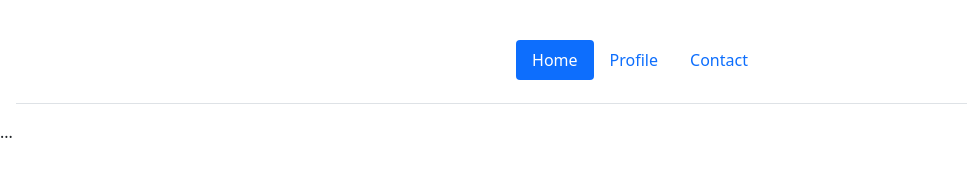
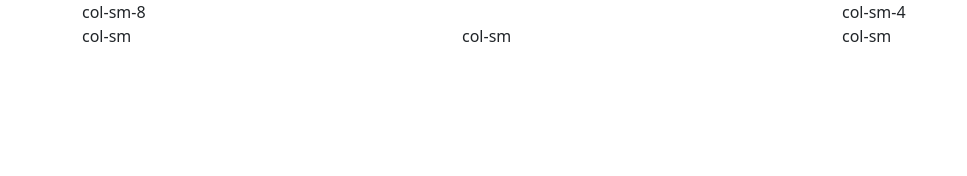
Before and after one commit to naiemislam16/moni, a plain HTML site: page index.html in a window 1280 px wide. Shown: the whole page, without its empty margins (0-967 px from the left). Drawn offline with nearby package versions, Linux system fonts and the light colour scheme.

Commit message:
--- Auto-Git Commit ---

```diff
--- a/index.html
+++ b/index.html
@@ -19,35 +19,17 @@
 </head>
 
 <body>
-    <ul class="nav nav-tabs nav-pills justify-content-center p-4 m-3" id="myTab" role="tablist">
-        <li class="nav-item" role="presentation">
-            <button class="nav-link active" id="home-tab" data-bs-toggle="tab" data-bs-target="#home" type="button" role="tab" aria-controls="home" aria-selected="true">
-          Home
-        </button>
-        </li>
-        <li class="nav-item" role="presentation">
-            <button class="nav-link" id="profile-tab" data-bs-toggle="tab" data-bs-target="#profile" type="button" role="tab" aria-controls="profile" aria-selected="false">
-          Profile
-        </button>
-        </li>
-        <li class="nav-item" role="presentation">
-            <button class="nav-link" id="contact-tab" data-bs-toggle="tab" data-bs-target="#contact" type="button" role="tab" aria-controls="contact" aria-selected="false">
-          Contact
-        </button>
-        </li>
-    </ul>
-    <div class="tab-content" id="myTabContent">
-        <div class="tab-pane fade show active" id="home" role="tabpanel" aria-labelledby="home-tab">
-            ...
+    <div class="container">
+        <div class="row">
+            <div class="col-sm-8">col-sm-8</div>
+            <div class="col-sm-4">col-sm-4</div>
         </div>
-        <div class="tab-pane fade" id="profile" role="tabpanel" aria-labelledby="profile-tab">
-            ...
-        </div>
-        <div class="tab-pane fade" id="contact" role="tabpanel" aria-labelledby="contact-tab">
-            ...
+        <div class="row">
+            <div class="col-sm">col-sm</div>
+            <div class="col-sm">col-sm</div>
+            <div class="col-sm">col-sm</div>
         </div>
     </div>
-
     <!-- Optional JavaScript; choose one of the two! -->
 
     <!-- Option 1: Bootstrap Bundle with Popper -->
```
